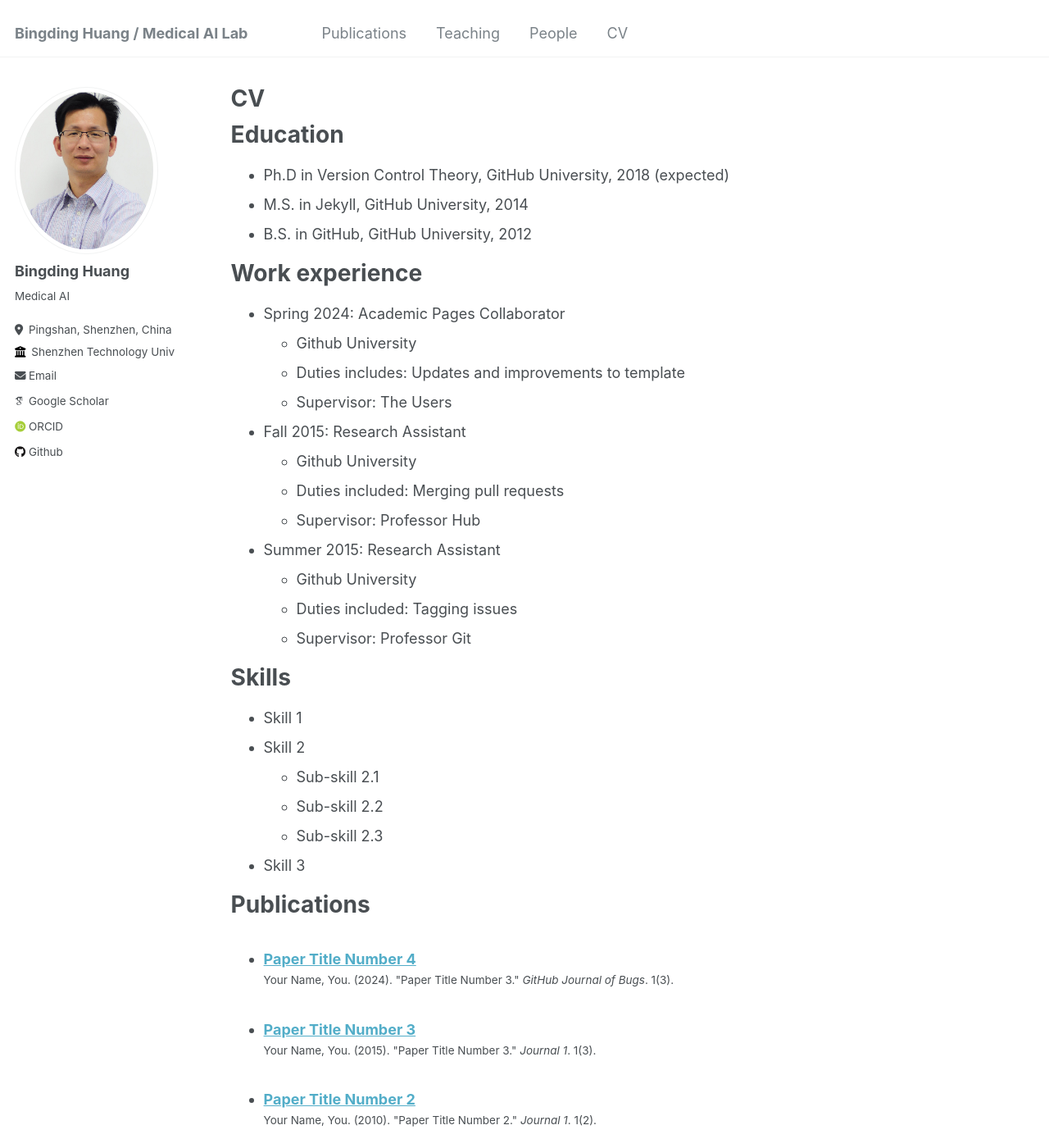
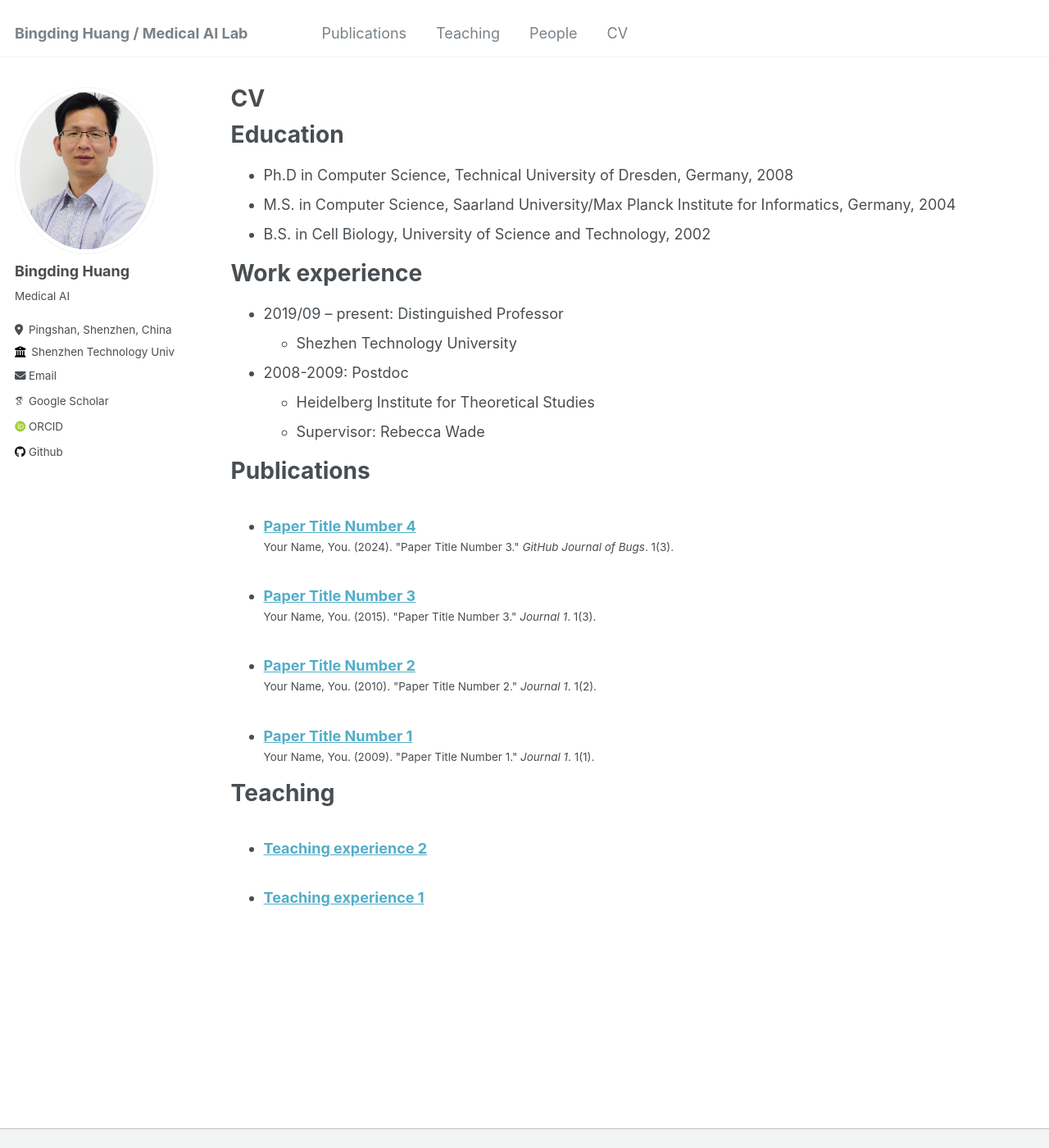
Before and after one commit to bingding/bingding.github.io, a Jekyll site: the page built from _pages/cv.md, in a window 1280 px wide and 1400 px high. Shown: the whole window at 82% size. Built offline with Jekyll 4.4.1, drawn with Linux system fonts in a browser that asks for light colours; some web fonts are replaced; some of the changed text lies outside the part shown.

Commit message:
change CV

```diff
--- a/_pages/cv.md
+++ b/_pages/cv.md
@@ -11,35 +11,23 @@ redirect_from:
 
 Education
 ======
-* Ph.D in Version Control Theory, GitHub University, 2018 (expected)
-* M.S. in Jekyll, GitHub University, 2014
-* B.S. in GitHub, GitHub University, 2012
+* Ph.D in Computer Science, Technical University of Dresden, Germany, 2008
+* M.S. in Computer Science, Saarland University/Max Planck Institute for Informatics, Germany, 2004
+* B.S. in Cell Biology, University of Science and Technology, 2002
 
 Work experience
 ======
-* Spring 2024: Academic Pages Collaborator
-  * Github University
-  * Duties includes: Updates and improvements to template
-  * Supervisor: The Users
+* 2019/09 -- present: Distinguished Professor
+  * Shezhen Technology University
 
-* Fall 2015: Research Assistant
-  * Github University
-  * Duties included: Merging pull requests
-  * Supervisor: Professor Hub
 
-* Summer 2015: Research Assistant
-  * Github University
-  * Duties included: Tagging issues
-  * Supervisor: Professor Git
+* 2008-2009: Postdoc
+  * Heidelberg Institute for Theoretical Studies
+  * Supervisor: Rebecca Wade
 
-Skills
-======
-* Skill 1
-* Skill 2
-  * Sub-skill 2.1
-  * Sub-skill 2.2
-  * Sub-skill 2.3
-* Skill 3
+
+
+
 
 Publications
 ======
@@ -47,18 +35,9 @@ Publications
     {% include archive-single-cv.html %}
   {% endfor %}</ul>
 
-Talks
-======
-  <ul>{% for post in site.talks reversed %}
-    {% include archive-single-talk-cv.html  %}
-  {% endfor %}</ul>
 
 Teaching
 ======
   <ul>{% for post in site.teaching reversed %}
     {% include archive-single-cv.html %}
   {% endfor %}</ul>
-
-Service and leadership
-======
-* Currently signed in to 43 different slack teams
```
Also changed, not shown: _pages/people.html (added, +13 -0 lines).
